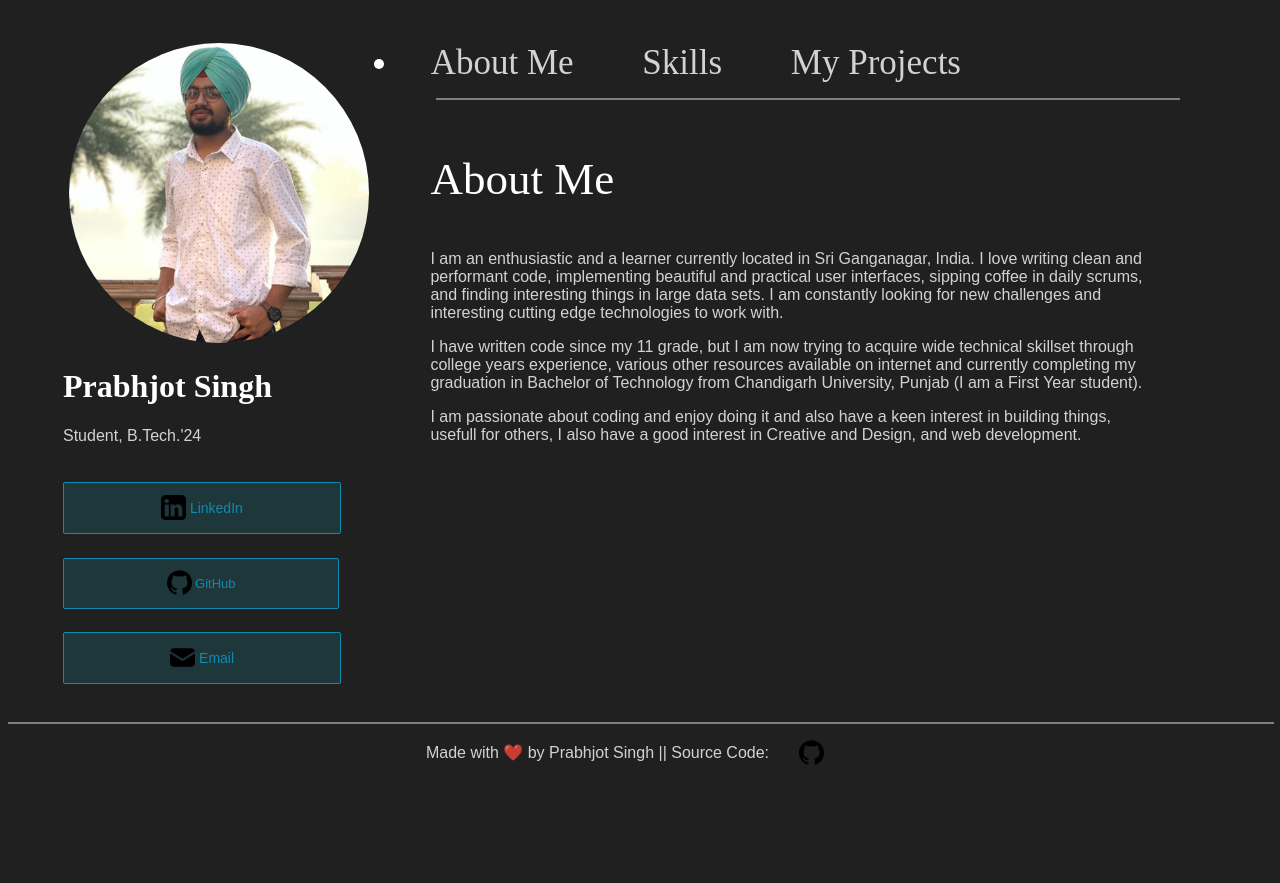
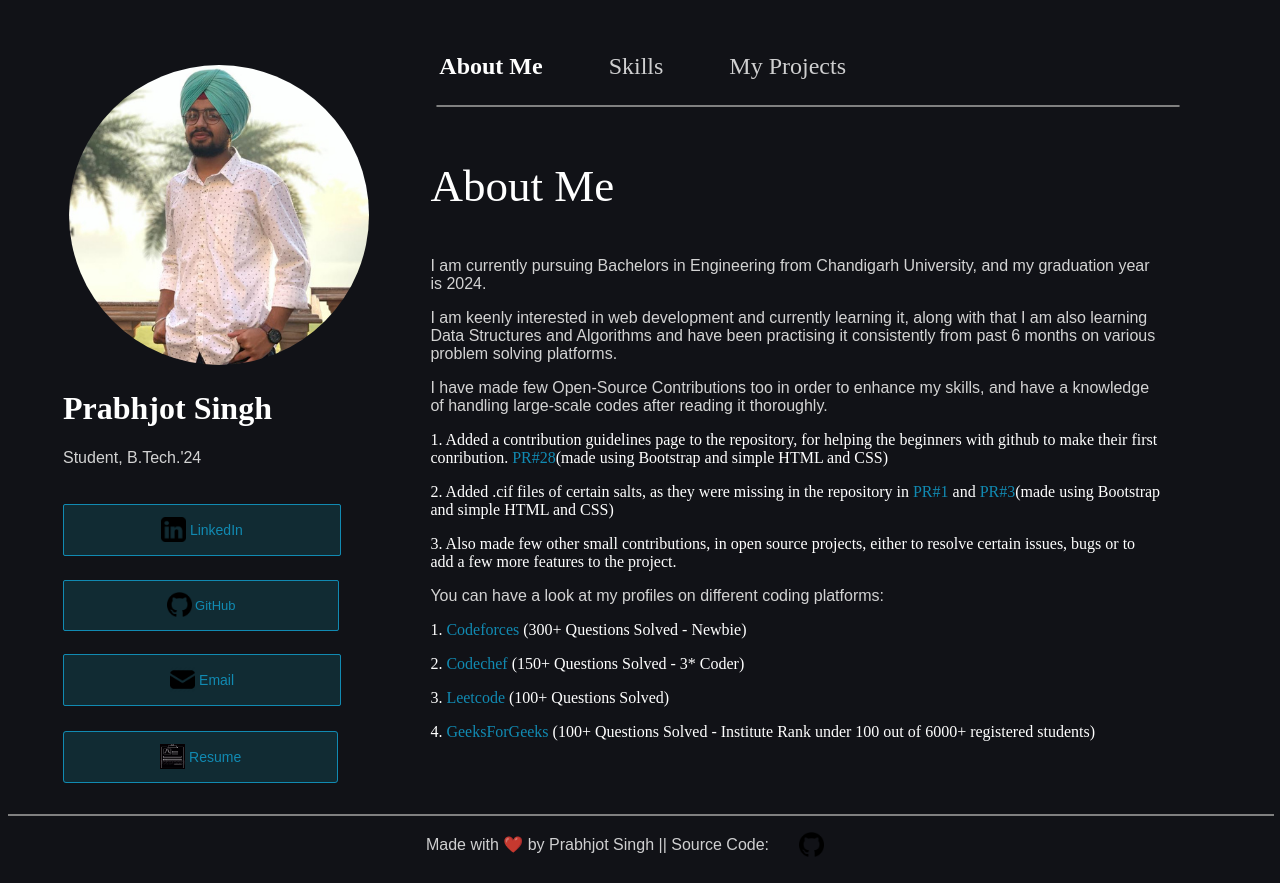
Before and after one commit to prabhxjottsingh/prabh-portfolio, a plain HTML site: page index.html in a window 1280 px wide. Before the commit the page ends 800 px from the top, so only its background shows below. Drawn offline with Linux system fonts and the light colour scheme.

Commit message:
About Me (Page Improved)

```diff
--- a/CSS/index.css
+++ b/CSS/index.css
@@ -1,5 +1,5 @@
 body{
-    background-color: rgb(32, 32, 32);
+    background-color: rgba(0, 2, 7, 0.932);
     color: #ffffff;
     font-size: medium;
     font-family: 'Times New Roman', Times, serif;
@@ -11,9 +11,18 @@
 
 .nav{
     margin-top: 25px;
-    margin-right: 225px;
+    margin-right: 330px;
     margin-bottom: -10px;
-    font-size: 35px;
+    font-size: 24px;
+    text-decoration: none;
+    color: #FFFFFF;
+    padding: 10px;
+    display: block;
+}
+
+.about{
+    color: white;
+    font-weight: 800;
 }
 
 li {
@@ -46,6 +55,8 @@
     width: 62.5%;
     margin-right: 3%;
     margin-top: 25px;
+    color:rgba(16, 219, 255, 0.123);
+    border-radius: 10px;
 }
 
 .dp {
@@ -53,6 +64,7 @@
     width: 300px;
     height: 300px;
     margin-left: 7%;
+    margin-top: 5%;
 }
 
 .intro{
@@ -75,6 +87,7 @@
     min-width: 300px;
     font-family: Arial, Helvetica, sans-serif;
    font-weight: 500;
+   transition: all 0.5s;
 }
 
 .boxed2{
@@ -91,6 +104,7 @@
     min-width: 300px;
     font-family: Arial, Helvetica, sans-serif;
    font-weight: 500;
+   transition: all 0.5s;
 }
 
 .boxed3{
@@ -107,21 +121,25 @@
     min-width: 300px;
    font-family: Arial, Helvetica, sans-serif;
    font-weight: 500;
+   transition: all 0.5s;
 }
 
 a.boxed1:hover{
     background-color: rgba(16, 219, 255, 0.795);
     color: white;
+    transition: 0.5s;
 }
 
 a.boxed2:hover{
     background-color: rgba(16, 219, 255, 0.795);
     color: white;
+    transition: 0.5s;
 }
 
 a.boxed3:hover{
     background-color: rgba(16, 219, 255, 0.795);
     color: white;
+    transition: 0.5s;
 }
 
 .leftpart{
@@ -140,7 +158,7 @@
 
 .para{
     font-family: Arial, Helvetica, sans-serif;
-    color: rgba(255, 255, 255, 0.8)
+    color: lightgrey;
 }
 
 .socialimage{
@@ -161,6 +179,7 @@
 .footer{
     color: whitesmoke;
     text-align: center;
+    margin-bottom: auto;
 }
 
 hr.footline{
@@ -172,3 +191,46 @@
 .head{
     font-size: 45px;
 }
+
+.foot-para{
+    font-family: Arial, Helvetica, sans-serif;
+    color: rgba(255, 255, 255, 0.8);
+    align-items: center;
+}
+
+.links{
+    color: #118ab2;
+    animation: 0.5s;
+    padding: 0%;
+}
+
+.links:hover{
+    color: grey;
+}
+
+.boxed4{
+    background-color: rgba(16, 219, 255, 0.123);
+    border: 1px solid #118ab2;
+    align-items: center;
+    border-radius: 3px;
+    color: #118ab2;
+    padding: 17px 96.2px;
+    text-align: center;
+    text-decoration: none;
+    display: inline;
+    font-size: 14px;
+    min-width: 300px;
+   font-family: Arial, Helvetica, sans-serif;
+   font-weight: 500;
+   transition: all 0.5s;
+}
+
+.resume-para{
+    margin-top: 10%;
+}
+
+a.boxed4:hover{
+    background-color: rgba(16, 219, 255, 0.795);
+    color: white;
+    transition: 0.5s;
+}
--- a/index.html
+++ b/index.html
@@ -1,5 +1,6 @@
 <!DOCTYPE html>
 <html lang="en">
+
 <head>
     <meta charset="UTF-8">
     <meta http-equiv="X-UA-Compatible" content="IE=edge">
@@ -8,13 +9,14 @@
     <link rel="stylesheet" href="CSS/index.css">
     <link rel="shortcut icon" type="image/x-icon" href="Images/favicon.png" />
 </head>
+
 <body>
     <div class="biggestbox">
 
         <div>
             <ul>
                 <li class="nav">
-                    <a href="index.html">About Me</a>
+                    <a href="index.html" class="about">About Me</a>
                     <a href="HTML files/skills.html"> Skills</a>
                     <a href="HTML files/project.html"> My Projects</a>
                 </li>
@@ -45,6 +47,11 @@
                         </a>
                         <br><br><br>
                     </p>
+                    <p>
+                        <a href="#" download class="boxed4">
+                            <img src="./Images/resume-image.jpg" class="socialimage"> Resume
+                        </a>
+                    </p>
                 </div>
             </div>
         </div>
@@ -53,18 +60,54 @@
         <div class="rightpart">
             <p class="head">About Me</p>
             <p class="para">
-                I am an enthusiastic and a learner currently located in Sri Ganganagar, India. I love writing clean and performant code, implementing beautiful and practical user interfaces, sipping coffee in daily scrums, and finding interesting things in large data sets. I am constantly looking for new challenges and interesting cutting edge technologies to work with.</p>
+                I am currently pursuing Bachelors in Engineering from Chandigarh University, and my graduation year is
+                2024.</p>
             <p class="para">
-                I have written code since my 11 grade, but I am now trying to acquire wide technical skillset through college years experience, various other resources available on internet and currently completing my graduation in Bachelor of Technology from Chandigarh University, Punjab (I am a First Year student).
+                I am keenly interested in web development and currently learning it, along with that I am also learning
+                Data Structures and Algorithms and have been practising it consistently from past 6 months on various
+                problem solving platforms.</p>
+            <p class="para">
+                I have made few Open-Source Contributions too in order to enhance my skills, and have a knowledge of
+                handling large-scale codes after reading it thoroughly.
             </p>
-            <p class="para">
-                I am passionate about coding and enjoy doing it and also have a keen interest in building things, usefull for others, I also have a good interest in Creative and Design, and web development.
+            <p>
+                1. Added a contribution guidelines page to the repository, for helping the beginners with github to make
+                their first conribution.<a href="https://github.com/DSC-JSS-NOIDA/QuickLearn/pull/28" class="links">
+                    PR#28</a>(made using Bootstrap and simple HTML and CSS)</p>
+            <p>
+                2. Added .cif files of certain salts, as they were missing in the repository in <a href = "https://github.com/OpenChemistry/crystals/issues/1" class="links">
+                    PR#1</a> and <a a href = "https://github.com/OpenChemistry/crystals/issues/1" class="links">PR#3</a>(made using Bootstrap and simple HTML and CSS)</p>
+            <p>3. Also made few other small contributions, in open source projects, either to resolve certain issues, bugs or to add a few more features to the project.</p>
+                    <p class="para">
+
+                You can have a look at my profiles on different coding platforms:
+            </p>
+            <p>
+                1.<a href="https://codeforces.com/profile/Prabhxs" class="links"> Codeforces </a> (300+ Questions Solved
+                - Newbie)
+            </p>
+            <p>
+                2.<a href="https://www.codechef.com/users/prbhjot_singh" class="links"> Codechef </a> (150+ Questions
+                Solved - 3* Coder)
+            </p>
+            <p>
+                3.<a href="https://leetcode.com/prabhxs/" class="links"> Leetcode </a> (100+ Questions Solved)
+            </p>
+            <p>
+                4.<a href="https://auth.geeksforgeeks.org/user/prabhxjott/practice/" class="links"> GeeksForGeeks </a>
+                (100+ Questions Solved - Institute Rank under 100 out of 6000+ registered students)
+            </p>
+            <p class="resume-para">
+
+
             </p>
         </div>
     </div>
     <div class="footer">
         <hr class="footline">
-        <p class="para"> Made with ❤️ by Prabhjot Singh || Source Code:<a href="https://github.com/prabhxjottsingh"><img src="./Images/github.png" class="socialimage"></a></p>
-</div>
+        <p class="foot-para"> Made with ❤️ by Prabhjot Singh || Source Code:<a
+                href="https://github.com/prabhxjottsingh"><img src="./Images/github.png" class="socialimage"></a></p>
+    </div>
 </body>
+
 </html>
```
Also changed, not shown: Images/resume-image.jpg (added), 1 other file.
